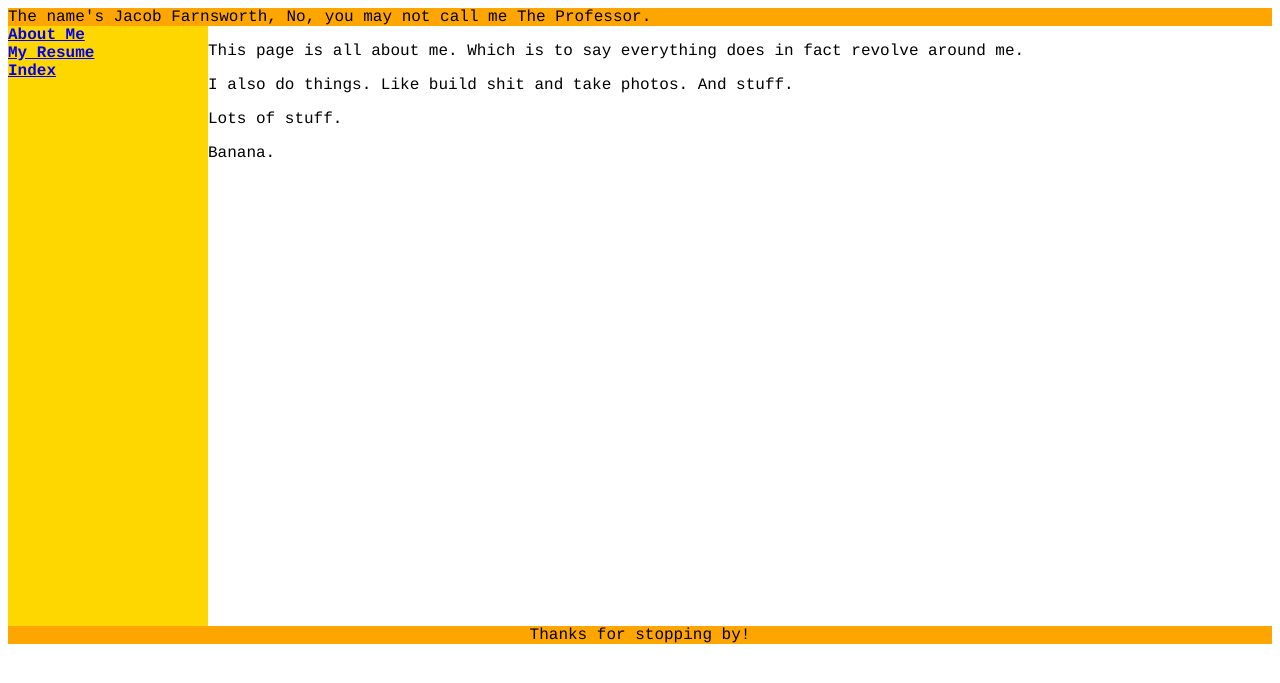
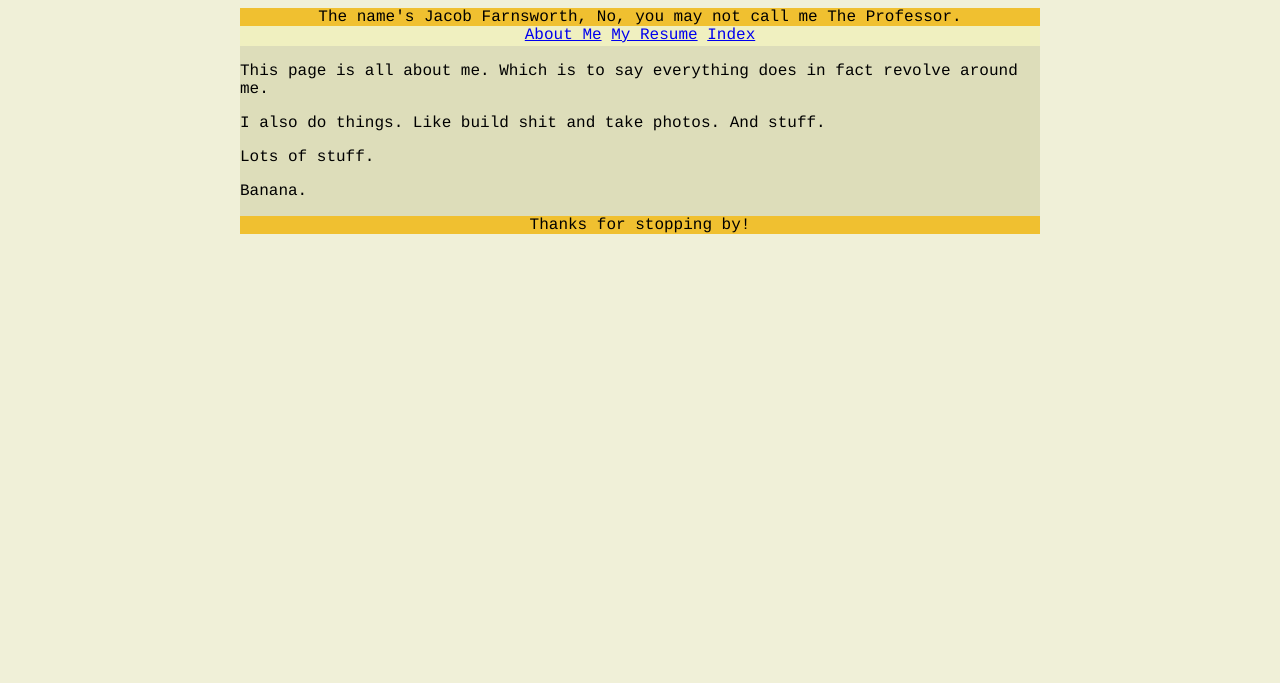
Before and after one commit to baroquebloke/flaskr, a Flask app: page / in a window 1280 px wide. Shown: the top 683 px of the page. Run offline with Flask 2, Linux system fonts and the light colour scheme.

Commit message:
changed colors, alignment

```diff
--- a/static/style.css
+++ b/static/style.css
@@ -1,29 +1,36 @@
+html {
+  background-color: #F0F0D8;
+}
+
 .container {
+  background-color: #DDDDBA;
   font-family: courier;
-  width: 100%;
+  margin: 0 auto;
+  max-width: 800px;
+  text-align: left;
 }
 
 .header {
-  background-color: #FFA500;
+  background-color: #F0C030;
+  text-align: center;
 }
 
 #menu {
-  background-color: #FFD700;
-  height: 600px;
-  width: 200px;
-  float: left;
-  //display: none;
+  background-color: #F0F0C0;
+  height: 20px;
+  width: 100%;
+  text-align: center;
+  clear: both;
 }
 
 .page-content {
-  background-color: #EEEEEE;
   height: 100%;
   width: 10%;
   float: left;
 }
 
 .page-footer {
-  background-color: #FFA500;
+  background-color: #F0C030;
   clear: both;
   text-align: center;
 }
--- a/templates/layouts/base.html
+++ b/templates/layouts/base.html
@@ -16,9 +16,11 @@
     {% endblock page_header %}
 
     <div id="menu">
-      <b><a href="/about_me">About Me</a></b><br>
-      <b><a href="/resume">My Resume</a></b><br>
-      <b><a href="/index">Index</a></b>
+      <span>
+        <a href="/about_me">About Me</a>
+        <a href="/resume">My Resume</a>
+        <a href="/index">Index</a>
+      </span>
     </div>
 
     {% block content %}
```
